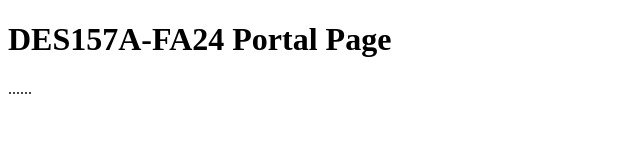
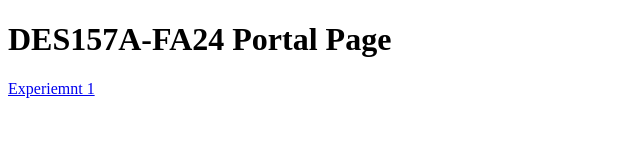
Before and after one commit to Ywon112202/des157a--fa24, a plain HTML site: page index.html in a window 1280 px wide. Shown: the whole page, without its empty margins (0-640 px from the left). Drawn offline with Linux system fonts and the light colour scheme.

Commit message:
added lilnk to portal page

```diff
--- a/index.html
+++ b/index.html
@@ -9,7 +9,7 @@
 
     <h1> DES157A-FA24 Portal Page </h1>
     <p>
-        ......
+        <a href="exp/exp1.html">Experiemnt 1</a>
     </p>
 
 </body>
```
